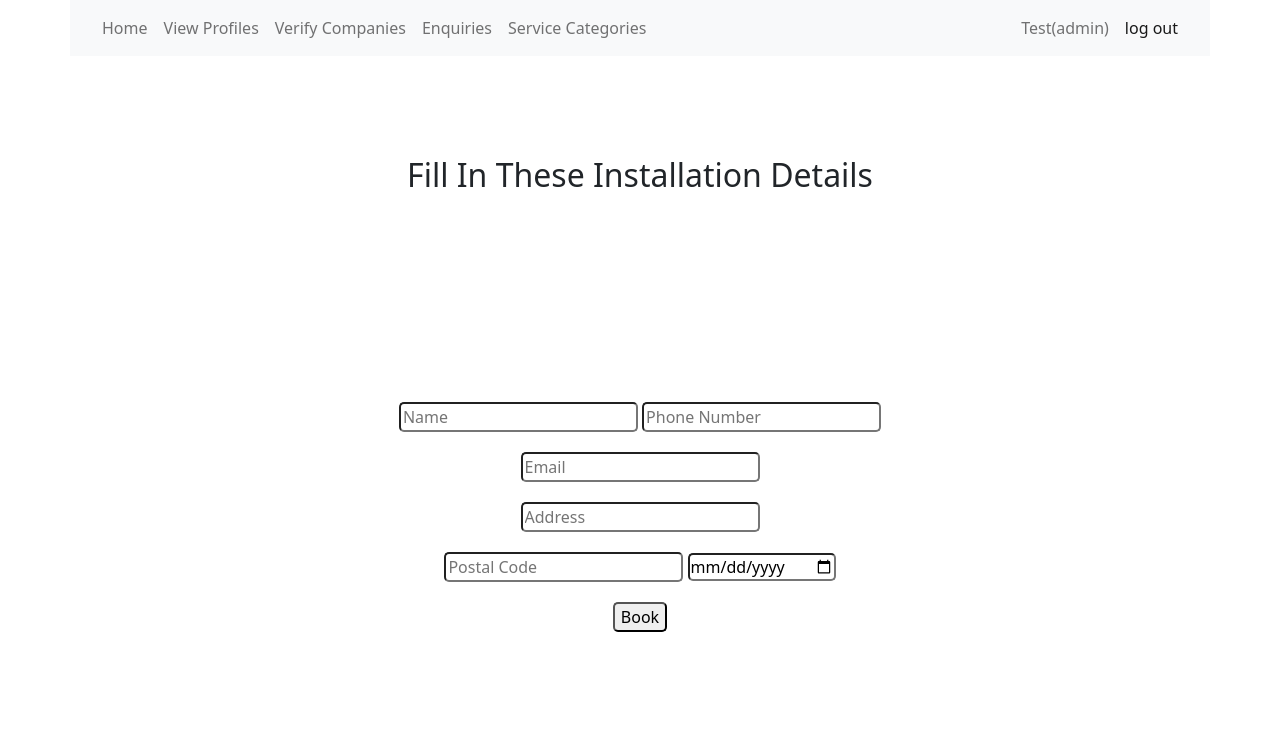
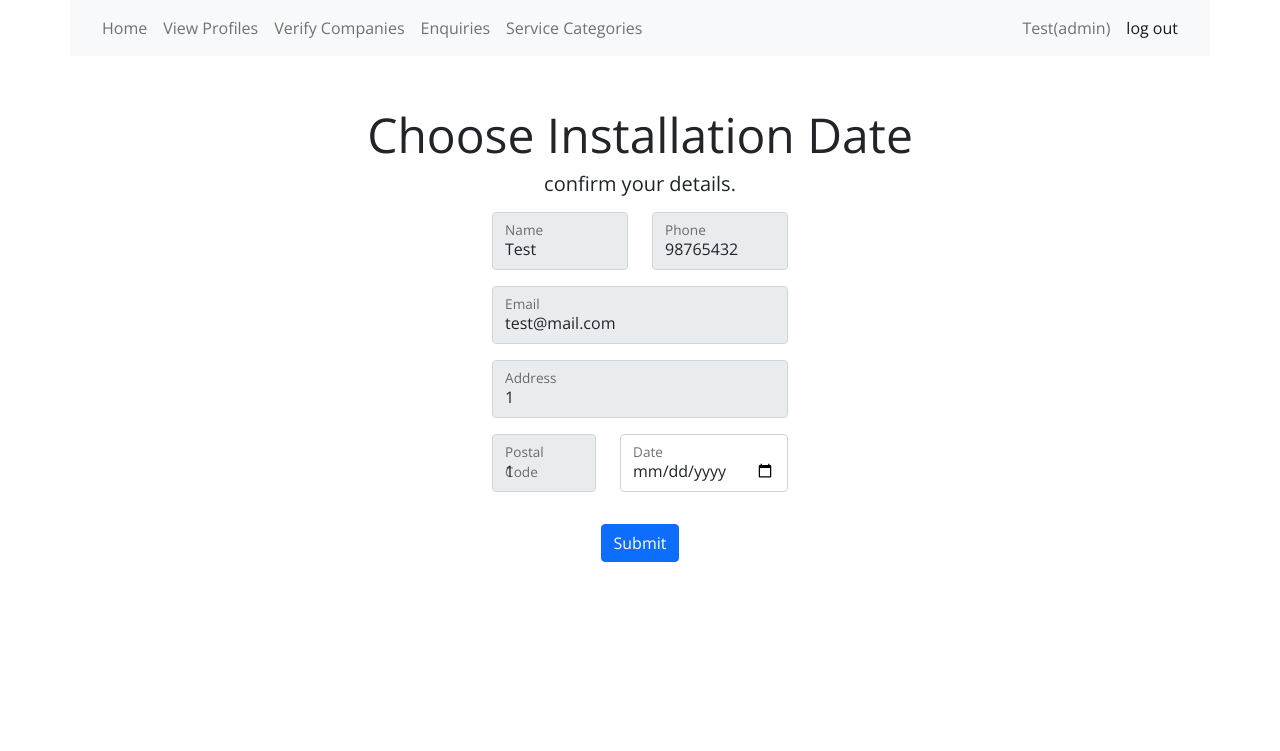
Before and after one commit to JingHian/FYP, a PHP site: page /installation.php in a window 1280 px wide. Shown: the top 751 px of the page. Run offline with PHP 8.4, Linux system fonts and the light colour scheme; a user stored in the database is signed in; some libraries are stand-ins or nearby versions.

Commit message:
Updated  Enquires and Installation
Updated Enquiries and Installation to fit the design of the website

```diff
--- a/css/main.css
+++ b/css/main.css
@@ -18,6 +18,24 @@ body{
     display:block;
     width:25%;
     margin:0 auto;
+}
+
+.form-horizontal-2{
+    display:block;
+    width:35%;
+    margin:0 auto;
+}
+
+.submitLink {
+  background-color: transparent;
+  text-decoration: underline;
+  border: none;
+  color: #0d6efd;
+  cursor: pointer;
+}
+
+submitLink:focus {
+  outline: none;
 }
 
 .chart-container {
--- a/installation.php
+++ b/installation.php
@@ -1,50 +1,83 @@
-<?php session_start(); ?>
+<?php session_start();
+
+$name = $_SESSION["name"];
+$phone = $_SESSION["phone"];
+$email = $_SESSION["email"];
+$address = $_SESSION["address"];
+$postal_code = $_SESSION["postal_code"];
+
+?>
 <html>
 <head>
     <meta http-equiv="content-type" content="text/html; charset=iso-8859-1" />
     <meta name="viewport" content="width=device-width, initial-scale=1, shrink-to-fit=no">
-    <link href="https://cdn.jsdelivr.net/npm/bootstrap@5.1.3/dist/css/bootstrap.min.css" rel="stylesheet" integrity="sha384-1BmE4kWBq78iYhFldvKuhfTAU6auU8tT94WrHftjDbrCEXSU1oBoqyl2QvZ6jIW3" crossorigin="anonymous">
+    <?php include('cssLinks.php');?>
     <title>Company Details</title>
 </head>
 
 <body>
     <?php include_once('navbar.php');?>
-    <div class ="container">
+  <div class="container" >
+  <h1 class ="display-5 text-center" style="margin-top:50px;">Choose Installation Date</h1>
+  <div class="row justify-content-center">
+    <div class="col-6 text-center">
+  <p class ="display-6 fs-5" name = "product" value ="avail">confirm your details.</p>
+</div>
+  </div>
+</div>
+<div class="container form-horizontal">
+    <div class="row">
+        <div class="col">
+          <div class="form-floating  mb-3 ">
+            <input type="text" class="form-control" id="name" name="name" placeholder="name" value="<?php echo $_SESSION["name"]; ?>"disabled>
+            <label for="name">Name</label>
+          </div>
+        </div>
+
+        <div class="col">
+        <div class="form-floating mb-3">
+          <input type="text" class="form-control" id="phone" name="phone"placeholder="phone" value="<?php echo $phone; ?>"disabled>
+          <label for="phone">Phone</label>
+        </div>
+      </div>
+      </div>
+
+
+      <div class="col">
+        <div class="form-floating  mb-3 ">
+          <input type="text" class="form-control" id="email" name="email" placeholder="email" value="<?php echo $email; ?>"disabled>
+          <label for="email">Email</label>
+        </div>
+      </div>
+
+      <div class="col">
+        <div class="form-floating  mb-3 ">
+          <input type="text" class="form-control" id="address" name="address" placeholder="address" value="<?php echo $address; ?>"disabled>
+          <label for="address">Address</label>
+        </div>
+      </div>
+
+<div class="row">
+      <div class="col">
+        <div class="form-floating mb-3 ">
+          <input type="text" class="form-control" id="postal_code" name="postal_code" placeholder="postal_code" value="<?php echo $postal_code; ?>"disabled>
+          <label for="postal_code">Postal Code</label>
+        </div>
+      </div>
+
+      <div class="col">
+        <form action="<?php echo htmlspecialchars($_SERVER["PHP_SELF"]);?>" method="post">
+        <div class="form-floating mb-3">
+          <input type="date" class="form-control" id="date" name="date"placeholder="date" >
+          <label for="date">Date</label>
+        </div>
+        </form>
+      </div>
     </div>
-
-    <div class="heading">
-        <h2> Fill In These Installation Details</h2>
+    <div class="form-group mt-3 text-center">
+        <input type="submit" class="btn btn-primary" value="Submit">
     </div>
-
-    <form action="installation.php" method="post">
-        <input type="text" name ="name" placeholder="Name">
-        <input type="number" name ="phone-number" placeholder="Phone Number" required> <br>
-        <input type="text" name ="email" placeholder="Email" required> <br>
-        <input type="text" name ="address" placeholder="Address" required> <br>
-        <input type="text" name ="postal-code" placeholder="Postal Code" required>
-        <input type="date" name ="booking-date" placeholder="Booking Date" required> <br>
-
-        <input type="submit" value="Book" class="enquiry">
-    </form>
-
-    <style>
-        .heading {
-            text-align: center;
-            padding: 100px;
-        }
-
-        form {
-            text-align: center;
-            padding: 100px;
-        }
-
-        input {
-            margin-bottom: 20px;
-            border-radius: 5px;
-
-        }
-
-    </style>
-
+</div>
+<?php include('jsLinks.php');?>
 </body>
 </html>
```
Also changed, not shown: enquiry.php (+60 -90 lines), viewenquiries.php (+11 -18 lines).
